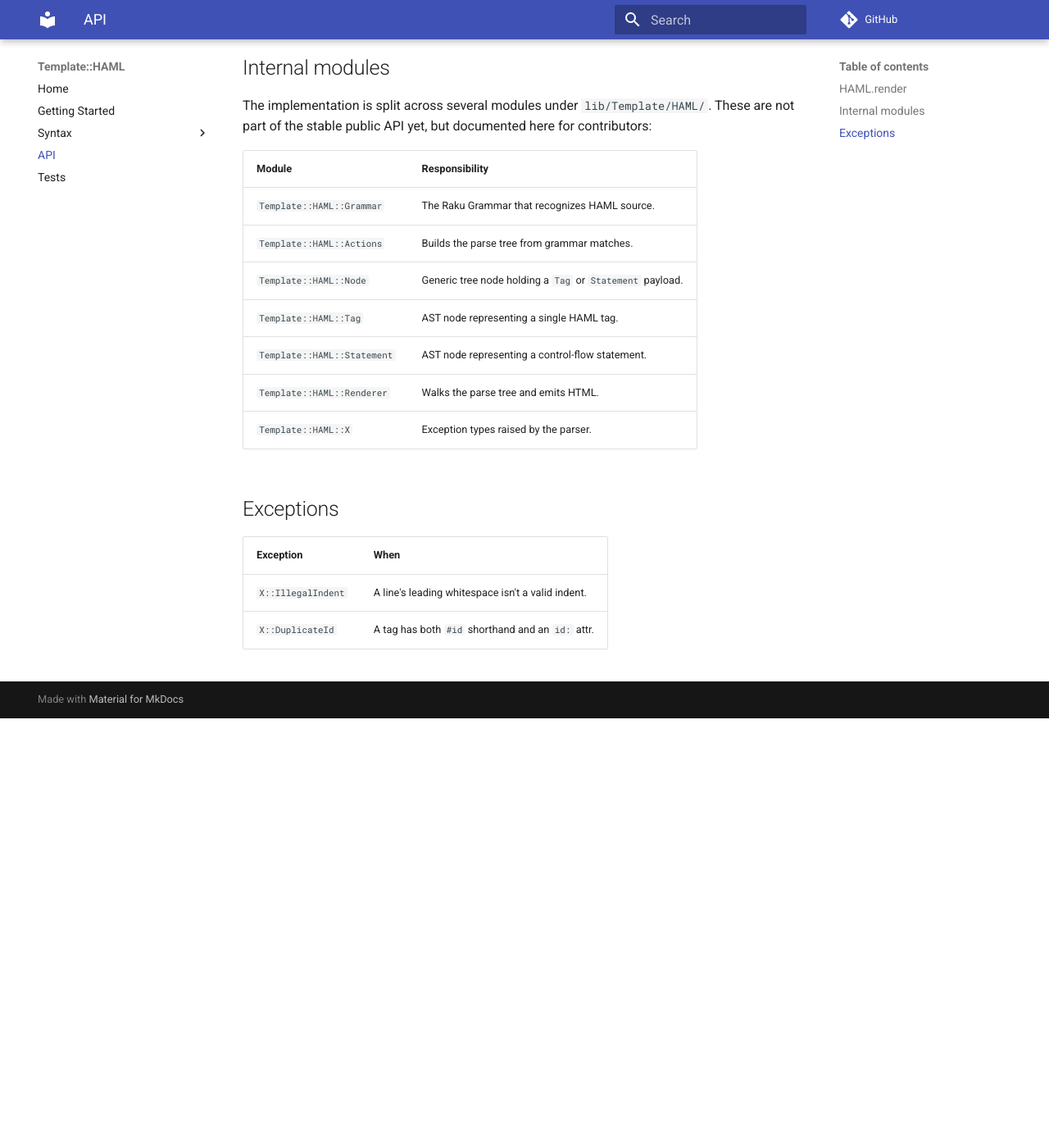
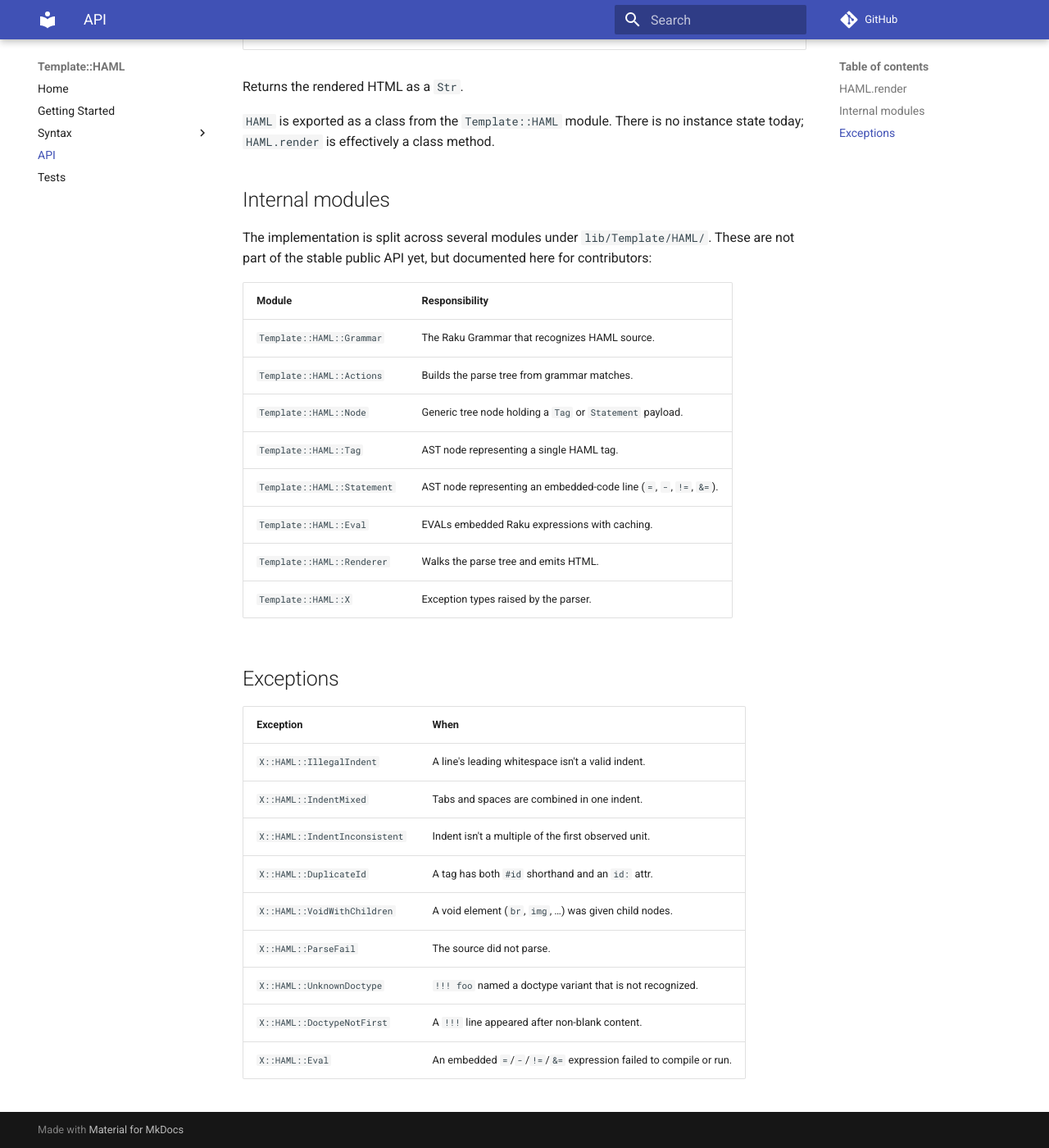
Before and after one commit to gdonald/Template-HAML, an MkDocs documentation site: the page built from docs-src/docs/api.md, in a window 1280 px wide and 1400 px high, scrolled down 582 px. Shown: the whole window at 82% size. Built offline with MkDocs 1.6.1 and Material for MkDocs 9.7.7, drawn with Linux system fonts in a browser that asks for light colours; comment, search, counter and statistics services are not loaded; before the commit the page ends 1458 px from its top, so only the background shows below that; some of the changed text lies outside the part shown.

Commit message:
Add eval

````diff
--- a/docs-src/docs/api.md
+++ b/docs-src/docs/api.md
@@ -8,11 +8,17 @@
 use Template::HAML;
 
 my Str $html = HAML.render(:src("..."));
+
+my Str $html = HAML.render(
+  :src("= \$name\n"),
+  :locals(%(:name<World>)),
+);
 ```
 
-| Parameter | Type    | Description                                |
-|-----------|---------|--------------------------------------------|
-| `:src`    | `Str:D` | The HAML source to parse and render.       |
+| Parameter | Type    | Description                                                          |
+|-----------|---------|----------------------------------------------------------------------|
+| `:src`    | `Str:D` | The HAML source to parse and render.                                 |
+| `:locals` | `%h`    | Optional name → value map; each key is bound as a `$name` lexical visible to embedded Raku in `=`/`-`/`!=`/`&=` lines. |
 
 Returns the rendered HTML as a `Str`.
 
@@ -28,13 +34,21 @@
 | `Template::HAML::Actions`    | Builds the parse tree from grammar matches.                   |
 | `Template::HAML::Node`       | Generic tree node holding a `Tag` or `Statement` payload.     |
 | `Template::HAML::Tag`        | AST node representing a single HAML tag.                      |
-| `Template::HAML::Statement`  | AST node representing a control-flow statement.               |
+| `Template::HAML::Statement`  | AST node representing an embedded-code line (`=`, `-`, `!=`, `&=`). |
+| `Template::HAML::Eval`       | EVALs embedded Raku expressions with caching.                 |
 | `Template::HAML::Renderer`   | Walks the parse tree and emits HTML.                          |
 | `Template::HAML::X`          | Exception types raised by the parser.                         |
 
 ## Exceptions
 
-| Exception            | When                                              |
-|----------------------|---------------------------------------------------|
-| `X::IllegalIndent`   | A line's leading whitespace isn't a valid indent. |
-| `X::DuplicateId`     | A tag has both `#id` shorthand and an `id:` attr. |
+| Exception                    | When                                                       |
+|------------------------------|------------------------------------------------------------|
+| `X::HAML::IllegalIndent`     | A line's leading whitespace isn't a valid indent.          |
+| `X::HAML::IndentMixed`       | Tabs and spaces are combined in one indent.                |
+| `X::HAML::IndentInconsistent`| Indent isn't a multiple of the first observed unit.        |
+| `X::HAML::DuplicateId`       | A tag has both `#id` shorthand and an `id:` attr.          |
+| `X::HAML::VoidWithChildren`  | A void element (`br`, `img`, …) was given child nodes.     |
+| `X::HAML::ParseFail`         | The source did not parse.                                  |
+| `X::HAML::UnknownDoctype`    | `!!! foo` named a doctype variant that is not recognized.  |
+| `X::HAML::DoctypeNotFirst`   | A `!!!` line appeared after non-blank content.             |
+| `X::HAML::Eval`              | An embedded `=`/`-`/`!=`/`&=` expression failed to compile or run. |
--- a/docs-src/mkdocs.yml
+++ b/docs-src/mkdocs.yml
@@ -10,6 +10,7 @@
     - Indentation: syntax/indentation.md
     - Doctype: syntax/doctype.md
     - Comments: syntax/comments.md
+    - Embedded code: syntax/embedded-code.md
   - API: api.md
   - Tests: testing.md
 theme:
````
Also changed, not shown: docs-src/docs/syntax/embedded-code.md (added, +58 -0 lines), 11 other files.
